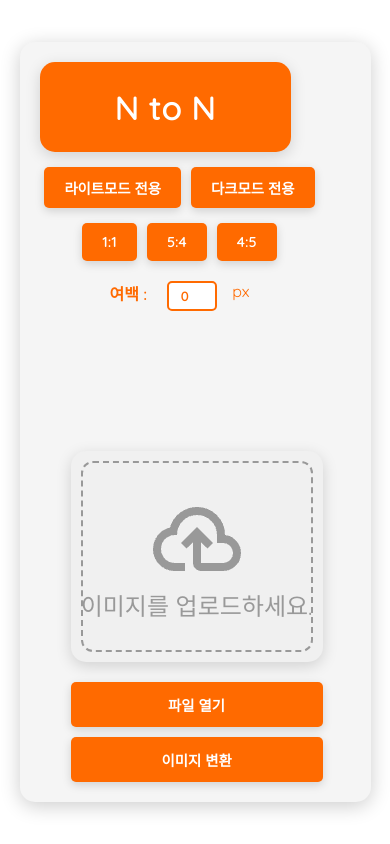
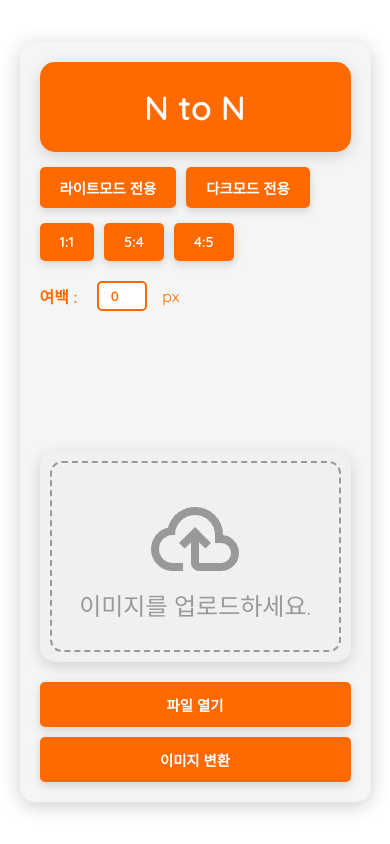
Before and after one commit to Four-Star/For_instagram, a Flask app: page / in a window 390 px wide. Run offline with Flask 3, Linux system fonts and the light colour scheme.

Commit message:
modification

```diff
--- a/static/style.css
+++ b/static/style.css
@@ -278,14 +278,14 @@ body {
     }
 
     .left-section, .right-section {
-        width: 90%;
-        align-items: flex-start;
+        width: 100%;
+        align-items: center;
     }
 
     /* 제목 박스 크기 조절 */
     .title-box {
         height: 10vh; /* 뷰포트 높이 기준 */
-        width: 90%;
+        width: 100%;
         max-height: 160px;
         min-height: 90px;
         padding: 15px;
@@ -298,8 +298,7 @@ body {
     .ratio-container,
     .margin-input-container {
         display: flex;
-        align-items: flex-start; /* 왼쪽 정렬 */
-        justify-content: center;
+        justify-content: flex-start;
         gap: 10px;
         margin-bottom: 15px; /* 간격 통일 */
         width: 100%;
@@ -307,8 +306,7 @@ body {
 
     /* 업로드 영역 크기 조절 */
     .upload-area {
-        width: 90%;
-        max-width: 400px;
+        width: 100%;
         height: 25vh; /* 뷰포트 높이의 25% */
         max-height: 220px;
         margin-top: 10px;
@@ -325,7 +323,7 @@ body {
 
     /* 버튼 크기 조정 */
     .action-button {
-        width: 90%;
+        width: 100%;
         font-size: 0.9rem;
         padding: 12px;
     }
```
